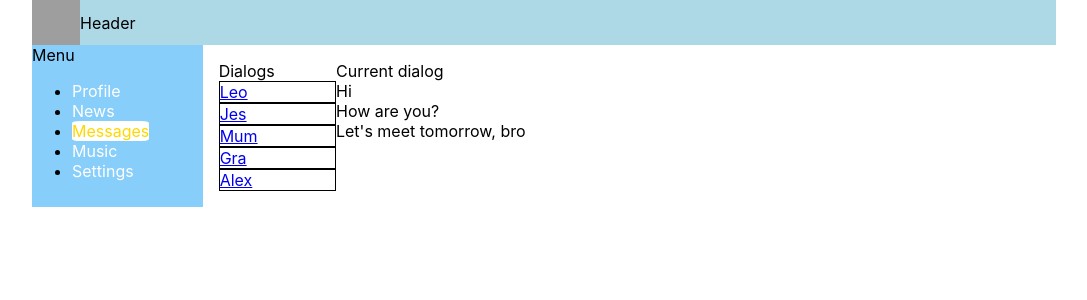
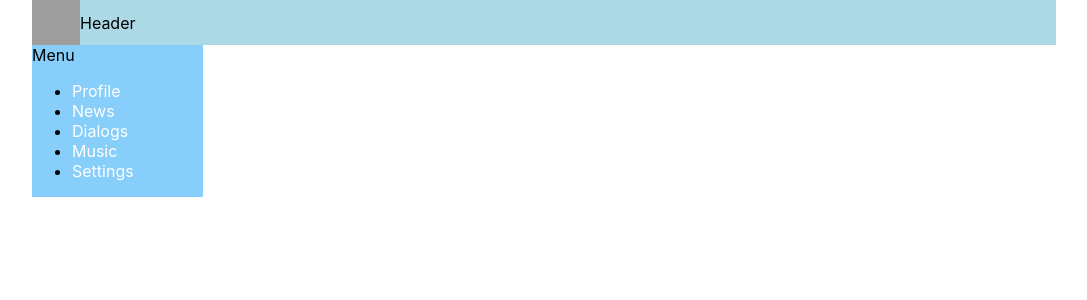
Before and after one commit to leokotman/My-React-app, a React (Create React App) app: page /messages in a window 1280 px wide. Shown: the top 300 px of the page, without its empty margins (96-1183 px from the left). Built offline with nearby package versions, Linux system fonts and the light colour scheme; grey boxes are pictures that could not be loaded.

Commit message:
data - to index.js
put posts & messages data to index.js

```diff
--- a/src/App.js
+++ b/src/App.js
@@ -4,7 +4,7 @@ import './App.css';
 import Header from "./components/Header/Header";
 import Nav from "./components/Navbar/Nav";
 import Profile from "./components/Profile/Profile";
-import Messages from "./components/Messages/Messages";
+import Dialogs from "./components/Dialogs/Dialogs";
 import Music from './components/Music/Music';
 import News from "./components/News/News";
 import Settings from './components/Settings/Settings';
@@ -16,8 +16,18 @@ function App(props) {
         <Header />
         <Nav />
         <div>
-          <Route component={Profile} path="/profile" />
-          <Route component={Messages} exact path="/messages" />
+          <Route
+            render={() => <Profile posts={props.posts} />}
+            exact
+            path="/profile"
+          />
+          <Route
+            render={() => (
+              <Dialogs messages={props.messages} dialogs={props.dialogs} />
+            )}
+            path="/dialogs"
+          />
+
           <Route component={Music} path="/music" />
           <Route component={News} path="/news" />
           <Route component={Settings} path="/settings" />
--- /dev/null
+++ b/src/components/Dialogs/Dialog/Dialog.jsx
@@ -0,0 +1,13 @@
+import React, {Component} from "react";
+import {NavLink} from "react-router-dom";
+import s from "./../Dialogs.module.css";
+
+function Dialog(props) {
+  return (
+    <div className={s.dialog + " " + s.active}>
+      <NavLink to={"/dialogs/" + props.id}>{props.name}</NavLink>
+    </div>
+  );
+}
+
+export default Dialog;
--- /dev/null
+++ b/src/components/Dialogs/Dialogs.jsx
@@ -0,0 +1,29 @@
+import React, {Component} from "react";
+import s from "./Dialogs.module.css";
+import Dialog from "./Dialog/Dialog";
+import OpenDialog from "./OpenDialog/OpenDialog";
+
+function Dialogs(props) {
+  //из данных делаем разметку с помощью метода .map
+  let dialogsElements = props.dialogs.map((dialog) => (
+    <Dialog name={dialog.name} id={dialog.id} />
+  ));
+  let messagesElements = props.messages.map((m) => (
+    <OpenDialog message={m.message} />
+  ));
+
+  return (
+    <div className={s.messages}>
+      <section className={s.dialogs}>
+        Dialogs
+        {dialogsElements}
+      </section>
+      <section className={s.currentDialog}>
+        Current dialog
+        {messagesElements}
+      </section>
+    </div>
+  );
+}
+
+export default Dialogs;
--- /dev/null
+++ b/src/components/Dialogs/OpenDialog/OpenDialog.jsx
@@ -0,0 +1,8 @@
+import React, {Component} from "react";
+import s from "./../Dialogs.module.css";
+
+function OpenDialog(props) {
+  return <div className={s.message}>{props.message}</div>;
+}
+
+export default OpenDialog;
--- a/src/components/Messages/Messages.jsx
+++ /dev/null
@@ -1,37 +0,0 @@
-import React, {Component} from "react";
-import { NavLink } from "react-router-dom";
-import s from "./Messages.module.css";
-
-function Dialog(props) {
-  return (
-  <div className={s.dialog + ' ' + s.active}>
-    <NavLink to={'/dialogs/' + props.id}>{props.name}</NavLink>
-  </div>);
-}
-
-function CurrentDialog(props) {
-  return (<div className={s.message}>{props.message}</div>);
-}
-
-function Messages() {
-  return (
-    <div className={s.messages}>
-      <section className={s.dialogs}>
-        Dialogs
-        <Dialog name='Leo' id='1'/>
-        <Dialog name='Jes' id='2'/>
-        <Dialog name='Mum' id='3'/>
-        <Dialog name='Gra' id='4'/>
-        <Dialog name='Alex' id='5'/>
-      </section>
-      <section className={s.currentDialog}>
-        Current dialog
-        <CurrentDialog message='Hi' />
-        <CurrentDialog message='How are you?' />
-        <CurrentDialog message="Let's meet tomorrow, bro" />
-      </section>
-    </div>
-  );
-}
-
-export default Messages;
--- a/src/components/Navbar/Nav.jsx
+++ b/src/components/Navbar/Nav.jsx
@@ -8,20 +8,30 @@ function Nav() {
       Menu
       <ul>
         <li>
-          <NavLink to="/profile" activeClassName={s.activeLink}>Profile</NavLink>
+          <NavLink to="/profile" activeClassName={s.activeLink}>
+            Profile
+          </NavLink>
         </li>
         <li>
-          <NavLink to="/news" activeClassName={s.activeLink}>News</NavLink>
+          <NavLink to="/news" activeClassName={s.activeLink}>
+            News
+          </NavLink>
         </li>
         <li>
-          <NavLink to="/messages" activeClassName={s.activeLink}>Messages</NavLink>
+          <NavLink to="/dialogs" activeClassName={s.activeLink}>
+            Dialogs
+          </NavLink>
         </li>
         <li>
-          <NavLink to="/music" activeClassName={s.activeLink}>Music</NavLink>
+          <NavLink to="/music" activeClassName={s.activeLink}>
+            Music
+          </NavLink>
         </li>
         <li>
-          <NavLink to="/settings" activeClassName={s.activeLink}>Settings</NavLink>
-          </li>
+          <NavLink to="/settings" activeClassName={s.activeLink}>
+            Settings
+          </NavLink>
+        </li>
       </ul>
     </nav>
   );
--- a/src/components/Profile/Posts/Posts.jsx
+++ b/src/components/Profile/Posts/Posts.jsx
@@ -3,13 +3,16 @@ import s from "./Posts.module.css";
 import Post from "./Post/Post";
 import CreatePost from "./Post/CreatePost";
 
-function Posts() {
+function Posts(props) {
+  let postsElements = props.posts.map((p) => (
+    <Post message={p.message} likes={p.likes} views={p.views} />
+  ));
+
   return (
     <section className={s.posts}>
       Posts
       <CreatePost />
-      <Post message="Hey how are you?" likes="50" views="200" />
-      <Post message="It's my first post" likes="100" views="500" />
+      {postsElements}
     </section>
   );
 }
--- a/src/components/Profile/Profile.jsx
+++ b/src/components/Profile/Profile.jsx
@@ -3,16 +3,12 @@ import s from "./Profile.module.css";
 import ProfileInfo from "./Profile_info/ProfileInfo";
 import Posts from "./Posts/Posts";
 
-function Profile() {
+function Profile(props) {
   return (
     <main className={s.profile}>
-      <img
-        src="https://images.all-free-download.com/images/graphicthumb/beautiful_cat_picture_6_168770.jpg"
-        alt="cat"
-      ></img>
       Profile
       <ProfileInfo />
-      <Posts />
+      <Posts posts={props.posts}  />
     </main>
   );
 }
--- a/src/components/Profile/Profile_info/ProfileInfo.jsx
+++ b/src/components/Profile/Profile_info/ProfileInfo.jsx
@@ -2,7 +2,15 @@ import React, {Component} from "react";
 import s from "./ProfileInfo.module.css";
 
 function ProfileInfo() {
-  return <div className={s.profileInfo}>avatar + description</div>;
+  return (
+    <div>
+      <img
+        src="https://images.all-free-download.com/images/graphicthumb/beautiful_cat_picture_6_168770.jpg"
+        alt="cat"
+      ></img>
+      <p className={s.profileInfo}>avatar + description</p>
+    </div>
+  );
 }
 
 export default ProfileInfo;
--- a/src/components/Profile/Profile_info/ProfileInfo.module.css
+++ b/src/components/Profile/Profile_info/ProfileInfo.module.css
@@ -1,3 +1,4 @@
 .profileInfo {
     background-color: powderblue;
+    padding: .5rem;
 }
--- a/src/index.js
+++ b/src/index.js
@@ -4,11 +4,30 @@ import './index.css';
 import App from './App.js';
 import reportWebVitals from './reportWebVitals.js';
 
+let posts = [
+  {id: 1, message: "Hey how are you?", likes: 50, views: 200},
+  {id: 2, message: "It's my second post", likes: 30, views: 100},
+  {id: 3, message: "Yo what's up guys?", likes: 60, views: 300},
+];
+
+let dialogs = [
+  {id: 1, name: "Leo"},
+  {id: 2, name: "Jes"},
+  {id: 3, name: "Mum"},
+  {id: 4, name: "Gra"},
+  {id: 5, name: "Alex"},
+];
+let messages = [
+  {id: 1, message: "Hi"},
+  {id: 2, message: "How are you?"},
+  {id: 3, message: "Let's meet tomorrow, bro"},
+];
+
 ReactDOM.render(
   <React.StrictMode>
-    <App />
+    <App posts={posts} messages={messages} dialogs={dialogs}  />
   </React.StrictMode>,
-  document.getElementById('root')
+  document.getElementById("root")
 );
 
 // If you want to start measuring performance in your app, pass a function
```
Also changed, not shown: src/components/Dialogs/Dialogs.module.css (renamed from src/components/Messages/Messages.module.css).
